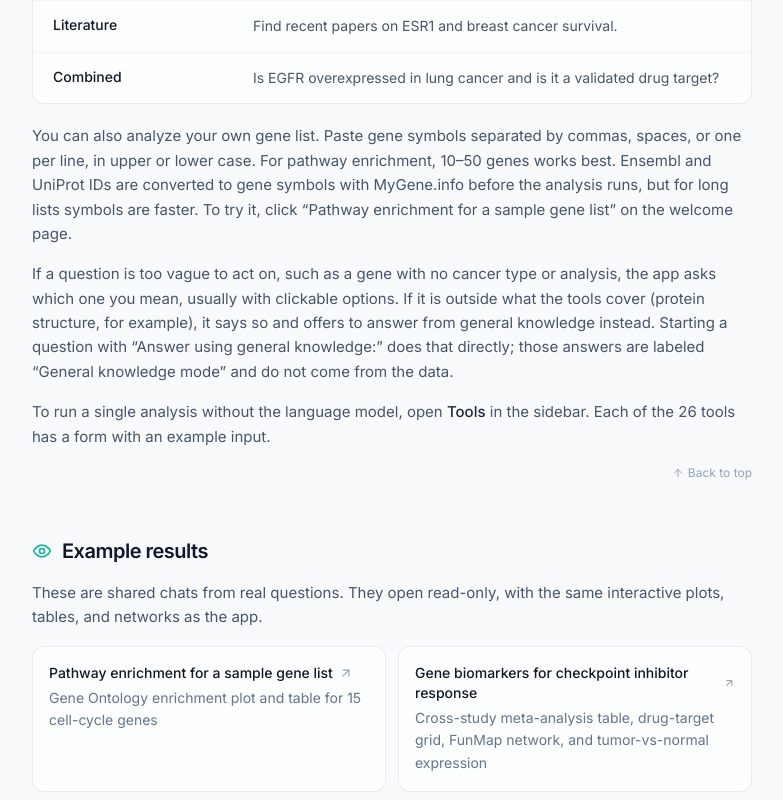
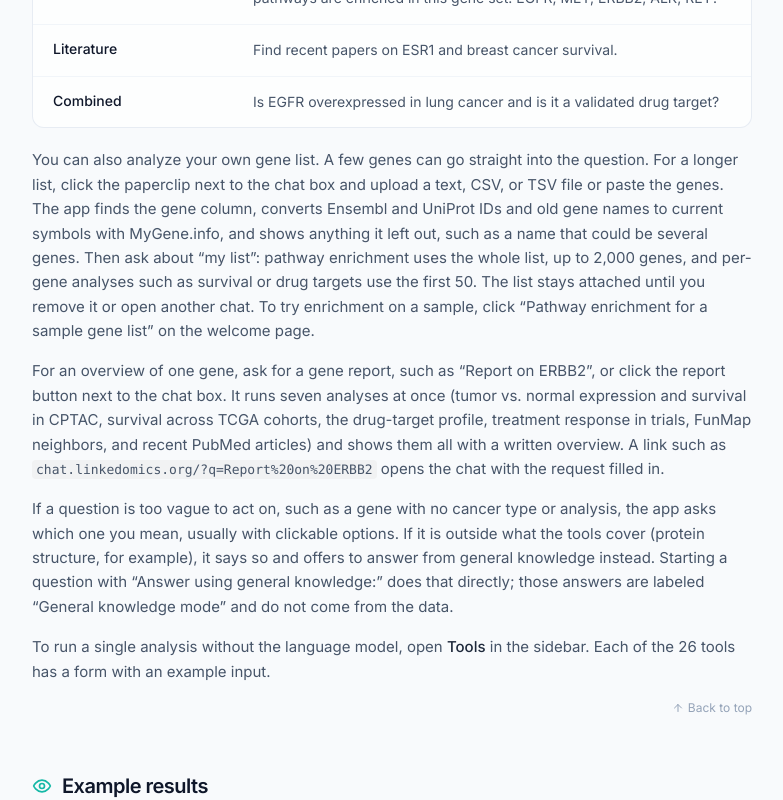
Before and after one commit to bzhanglab/LinkedOmicsChat, a Next.js app in the folder frontend/: page /docs in a window 1280 px wide. Shown: the part 900-1700 px from the top of the page, without its empty margins (248-1031 px from the left). Built offline with nearby package versions, Linux system fonts and the light colour scheme; no server answers.

Commit message:
Document the gene list, gene report, number check, and chat exports on the Docs and About pages and in the developer notes

```diff
--- a/frontend/app/about/AboutContent.tsx
+++ b/frontend/app/about/AboutContent.tsx
@@ -28,8 +28,20 @@ const REFERENCES = [
     { resource: "MyGene.info (gene ID conversion)", pmid: "27154141", citation: "Xin J, Mark A, Afrasiabi C, et al. High-performance web services for querying gene and variant annotation. Genome Biol. 2016;17:91." },
 ]
 
-// Example questions are from the golden test set (backend/examples/langgraph_golden_queries.json).
+// Example questions are from the golden test set (backend/examples/langgraph_golden_queries.json),
+// except the gene report and gene list examples.
 const ANALYSES = [
+    {
+        name: "Gene report",
+        desc: "Seven analyses of one gene at once: tumor vs. normal and survival in CPTAC, survival across TCGA cohorts, the drug-target profile, treatment response in trials, FunMap neighbors, and recent PubMed articles, with a written overview. Ask for one or use the report button next to the chat box.",
+        example: "Report on ERBB2",
+    },
+    {
+        name: "Your own gene list",
+        desc: "Attach a list with the paperclip next to the chat box, as a text, CSV, or TSV file or pasted genes. Ensembl and UniProt IDs and old gene names are converted to current symbols. Questions about \"my list\" then run enrichment on the whole list, up to 2,000 genes, and per-gene analyses on its first 50.",
+        // No example link: a question about "my list" needs a list attached first
+        example: "",
+    },
     {
         name: "Survival",
         desc: "CPTAC survival by RNA or protein in 10 cohorts, and TCGA survival by RNA, methylation, RPPA, copy number, or miRNA in 35 cohorts. TCGA also supports pan-cancer comparisons and genome-wide scans within a cohort. TCGA results include Kaplan-Meier plots with at-risk tables; in pan-cancer comparisons, for up to five cohorts with p < 0.05.",
@@ -210,7 +222,7 @@ export function AboutContent() {
                         <div>
                             <h2 className="text-xl font-semibold mb-2">Analyses</h2>
                             <p className="text-base text-muted-foreground mb-4">
-                                One example question per analysis; clicking one opens a new chat with the question filled in, ready to send.
+                                Each analysis with an example question; clicking one opens a new chat with the question filled in, ready to send.
                             </p>
                             <dl className="divide-y divide-border rounded-lg border border-border bg-white/70 dark:bg-transparent">
                                 {ANALYSES.map((a) => (
@@ -218,7 +230,7 @@ export function AboutContent() {
                                         <dt className="font-semibold text-base">{a.name}</dt>
                                         <dd className="mt-1 sm:mt-0 text-sm text-muted-foreground leading-relaxed">
                                             {a.desc}
-                                            <span className="block mt-1.5"><QuestionLink q={a.example} /></span>
+                                            {a.example && <span className="block mt-1.5"><QuestionLink q={a.example} /></span>}
                                         </dd>
                                     </div>
                                 ))}
--- a/frontend/app/docs/page.tsx
+++ b/frontend/app/docs/page.tsx
@@ -1,7 +1,7 @@
 "use client"
 
 import Link from "next/link"
-import { ArrowUp, ArrowUpRight, MessageSquare, Eye, BarChart3, Database, Cpu, HelpCircle } from "lucide-react"
+import { ArrowUp, ArrowUpRight, MessageSquare, Eye, BarChart3, Database, Cpu, HelpCircle, Download } from "lucide-react"
 
 // ── Shared primitives ──────────────────────────────────────────────────────
 
@@ -56,6 +56,7 @@ const SECTIONS = [
     { id: "examples", title: "Asking questions" },
     { id: "example-outputs", title: "Example results" },
     { id: "interpret", title: "Reading the results" },
+    { id: "export", title: "Exporting a chat" },
     { id: "data-sources", title: "Data sources" },
     { id: "architecture", title: "How it works" },
     { id: "faq", title: "FAQ" },
@@ -127,6 +128,20 @@ const INTERPRETATION = [
     },
 ]
 
+const EXPORTS = [
+    {
+        term: "Web page",
+        text: "The whole chat with its plots and tables, as an HTML file to open in a browser or share.",
+    },
+    {
+        term: "Python script",
+        text: "Repeats each analysis in the chat with the same inputs through the LinkedOmicsChat tool API, so you can check the results or take them further in code. It needs the requests package. The data may have been updated since the chat, so results can differ. Analyses that failed or were blocked in the chat, or whose tools have changed since, are listed as comments instead of being repeated.",
+    },
+    {
+        term: "Methods text",
+        text: "A paragraph describing each analysis in the chat (data source, cohort, what was analyzed, and the date it ran) with numbered references to the resources behind it, to adapt for a paper. Check it against the chat before using it.",
+    },
+]
 const DATA_SOURCES = [
     { name: "LinkedOmics", url: "https://www.linkedomics.org", text: "TCGA analyses across 35 cohorts: survival by RNA, methylation, RPPA protein, copy number, or miRNA, and same-gene correlations between methylation, RNA, RPPA, and copy number." },
     { name: "LinkedOmicsKB", url: "https://kb.linkedomics.org", text: "CPTAC proteogenomics for 10 cohorts: tumor-vs-normal RNA and protein, survival, and same-gene correlations." },
@@ -154,6 +169,14 @@ const FAQS = [
     {
         term: "Which cancer types are covered?",
         text: "TCGA analyses support 35 cohort codes, including the combined cohorts COADREAD, GBMLGG, KIPAN, and STES. CPTAC analyses cover 10 cohorts: BRCA, COAD, CCRCC, GBM, HNSCC, LSCC, LUAD, OV, PDAC, and UCEC.",
+    },
+    {
+        term: "Can I analyze my own genes?",
+        text: "Yes. Type a few genes into your question, or attach a longer list with the paperclip next to the chat box (a text, CSV, or TSV file, or pasted genes, up to 2,000) and then ask about \"my list\".",
+    },
+    {
+        term: "Can I repeat an analysis outside the chat?",
+        text: "Yes. Signed-in users can export a chat as a Python script that runs the same analyses with the same inputs through the LinkedOmicsChat tool API. The Tools view also runs any single analysis with your own inputs.",
     },
 ]
 
@@ -206,10 +229,22 @@ export default function DocsPage() {
                 <DefList items={EXAMPLES} />
                 <div className="mt-5" />
                 <P>
-                    You can also analyze your own gene list. Paste gene symbols separated by commas, spaces, or one per
-                    line, in upper or lower case. For pathway enrichment, 10–50 genes works best. Ensembl and UniProt IDs
-                    are converted to gene symbols with MyGene.info before the analysis runs, but for long lists symbols
-                    are faster. To try it, click &ldquo;Pathway enrichment for a sample gene list&rdquo; on the welcome page.
+                    You can also analyze your own gene list. A few genes can go straight into the question. For a longer
+                    list, click the paperclip next to the chat box and upload a text, CSV, or TSV file or paste the genes.
+                    The app finds the gene column, converts Ensembl and UniProt IDs and old gene names to current symbols
+                    with MyGene.info, and shows anything it left out, such as a name that could be several genes. Then
+                    ask about &ldquo;my list&rdquo;: pathway enrichment uses the whole list, up to 2,000 genes, and
+                    per-gene analyses such as survival or drug targets use the first 50. The list stays attached until
+                    you remove it or open another chat. To try enrichment on a sample, click &ldquo;Pathway enrichment
+                    for a sample gene list&rdquo; on the welcome page.
+                </P>
+                <P>
+                    For an overview of one gene, ask for a gene report, such as &ldquo;Report on ERBB2&rdquo;, or click
+                    the report button next to the chat box. It runs seven analyses at once (tumor vs. normal expression
+                    and survival in CPTAC, survival across TCGA cohorts, the drug-target profile, treatment response in
+                    trials, FunMap neighbors, and recent PubMed articles) and shows them all with a written overview. A
+                    link such as <code className="text-[13px]">chat.linkedomics.org/?q=Report%20on%20ERBB2</code> opens
+                    the chat with the request filled in.
                 </P>
                 <P>
                     If a question is too vague to act on, such as a gene with no cancer type or analysis, the app asks
@@ -258,6 +293,24 @@ export default function DocsPage() {
                     evidence of cause and effect.
                 </P>
                 <DefList items={INTERPRETATION} />
+                <div className="mt-5" />
+                <P>
+                    Under each written summary, the number check shows how its numbers compare with the analysis
+                    output. A number with a dotted underline was found there; hold the pointer over it to see which
+                    result it came from. A highlighted number was not found, so check it before you use it. Counts the
+                    summary works out itself, such as &ldquo;9 of 50 genes&rdquo;, and thresholds such as p &lt; 0.05
+                    are not checked. &ldquo;Found&rdquo; means a value that rounds to the number is recorded next to the
+                    gene, cohort, or term the sentence names. It does not confirm that the sentence reads the value
+                    correctly, and when one sentence names several results, swapped values are not caught.
+                </P>
+
+                <BackToTop />
+
+                <H2 id="export" icon={Download}>Exporting a chat</H2>
+                <P>
+                    Signed-in users can export a chat with the Export button at the top right of the chat, in three formats:
+                </P>
+                <DefList items={EXPORTS} />
 
                 <BackToTop />
 
@@ -289,7 +342,10 @@ export default function DocsPage() {
                 <P>
                     The server builds the plots and tables from the tool output: static plots with matplotlib, and
                     interactive tables, drug-target grids, and network views in the browser. The written summary comes
-                    from the model, working from the same results. The backend is FastAPI with LangGraph and FastMCP, and the
+                    from the model, working from the same results. After the summary is written, the server looks for each
+                    of its numbers in the tool output, allowing for rounding, which is what the number check shows. A gene
+                    report skips the model&rsquo;s choice of tools: its seven analyses run at once, and the model writes
+                    only the summary. The backend is FastAPI with LangGraph and FastMCP, and the
                     frontend is Next.js; the source is on{" "}
                     <ExtLink href="https://github.com/bzhanglab/LinkedOmicsChat">GitHub</ExtLink>.
                 </P>
```
Also changed, not shown: 2 other files (tests, documents, lock files or other folders).
